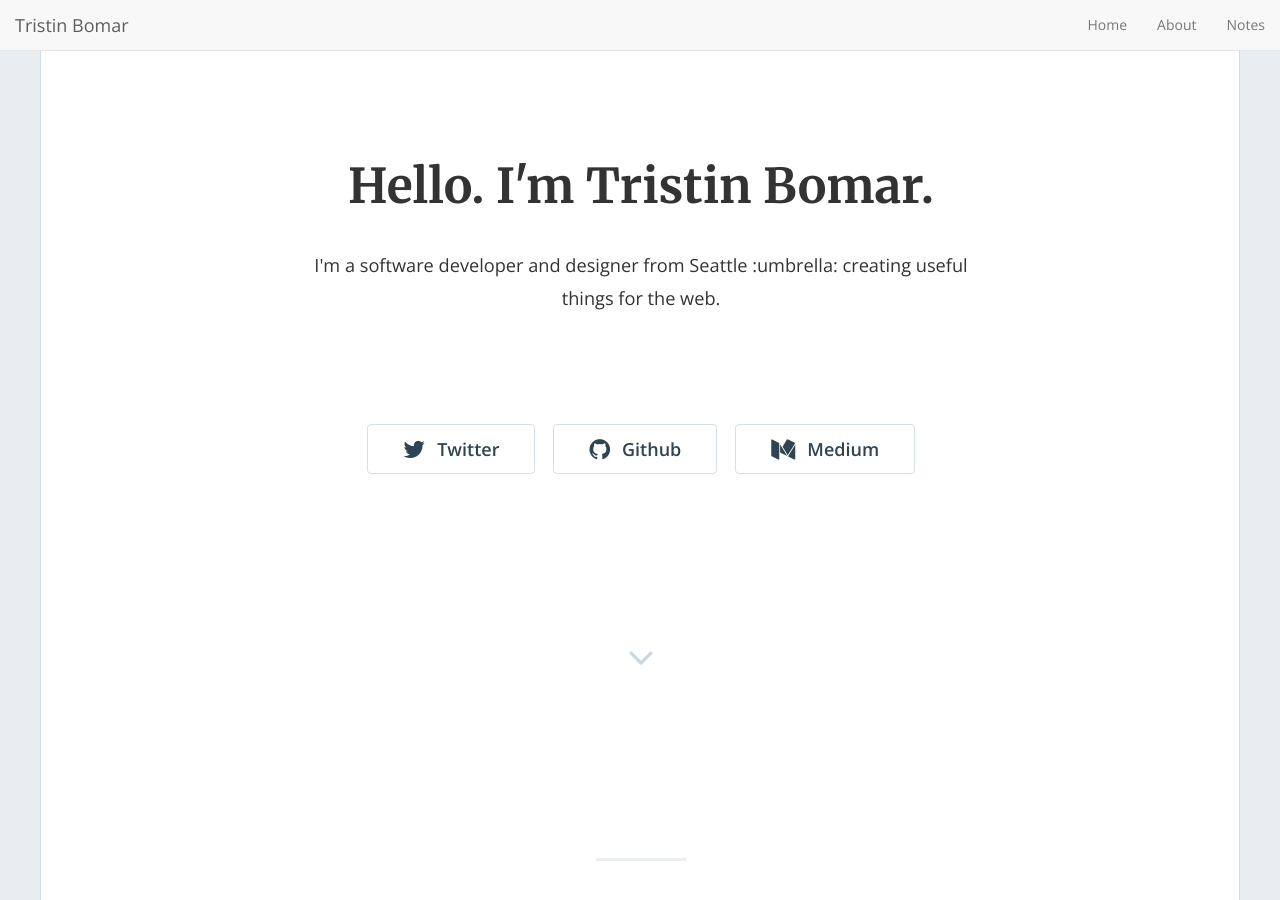
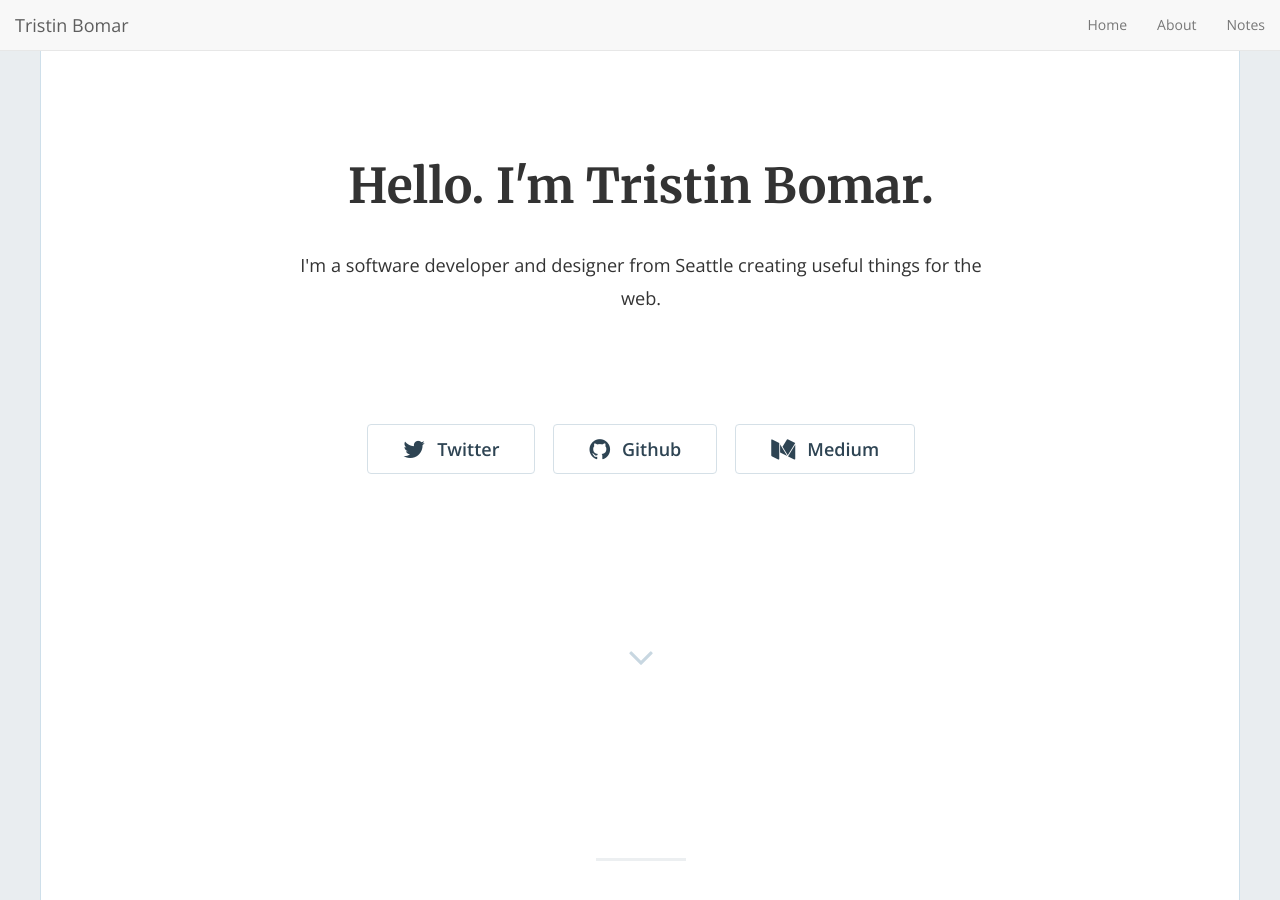
Before and after one commit to tristinDLC/tristinDLC.github.io, a Jekyll site: the page built from index.html, in a window 1280 px wide and 900 px high. Built offline with Jekyll 4.4.1, drawn with Linux system fonts in a browser that asks for light colours; nearby versions of some CDN libraries; the list of posts is cut into pages by our own code.

Commit message:
Contact FIx

```diff
--- a/_config.yml
+++ b/_config.yml
@@ -15,12 +15,12 @@
 # in the templates via {{ site.myvariable }}.
 title: "Hello. I'm Tristin Bomar."
 email: 'tristinDLC@gmail.com'
-description: "I'm a software developer and designer from Seattle :umbrella: creating useful things for the web."
+description: "I'm a software developer and designer from Seattle creating useful things for the web."
 baseurl: "/" # the subpath of your site, e.g. /blog
 url: "https://tristinDLC.github.io/" # the base hostname & protocol for your site, e.g. https://example.com
 twitter_username: 'tristinDLC'
 github_username: 'tristinDLC'
-medium_username: 'blog.tristinDLC.com'
+
 
 # Build settings
 markdown: kramdown
--- a/_includes/contact-modal.html
+++ b/_includes/contact-modal.html
@@ -9,10 +9,10 @@
 
       <div class="modal-body">
 
-        <form class="form-horizontal form-contact clearfix" action="https://formspree.io/your-email@gmail.com" method="POST">
+        <form class="form-horizontal form-contact clearfix" action="https://formspree.io/tristinDLC@gmail.com" method="POST">
 
           <div class="form-group">
-            <label class="message-label">Dear Jami,</label>
+            <label class="message-label">Dear Tristin,</label>
             <textarea class="message form-control" rows="8" name="body" placeholder="Type your message..."></textarea>
           </div>
 
```
